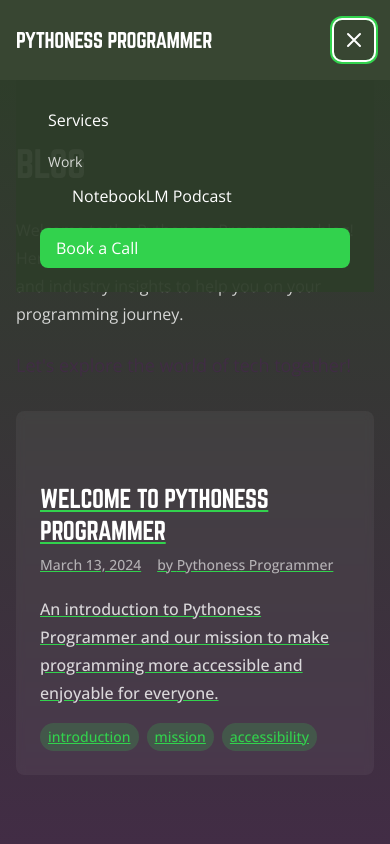
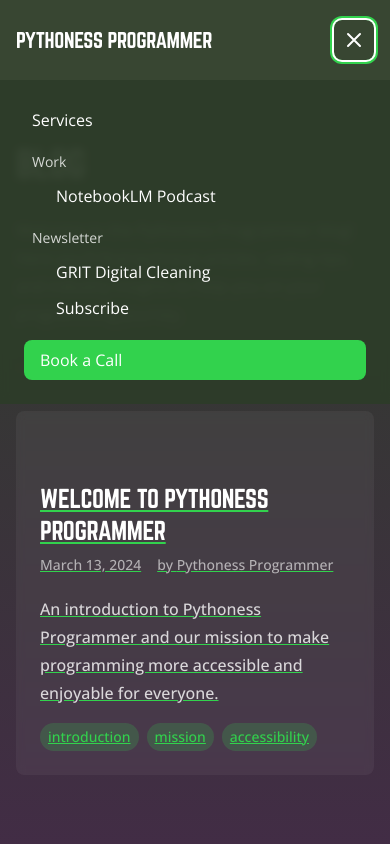
Before and after one commit to devandapaige/pythoness-programmer, a Next.js app: page /blog in a window 390 px wide. Both pictures are taken after a click on the button "Toggle mobile menu". Shown: the top 844 px of the page. Built offline with nearby package versions, Linux system fonts and the light colour scheme.

Commit message:
all links on mobile view too

```diff
--- a/src/components/Header.tsx
+++ b/src/components/Header.tsx
@@ -40,6 +40,7 @@ export default function Header() {
   };
 
   return (
+    <>
       <header
         className="h-20 px-4 md:px-6 bg-brand-green-dark/95 backdrop-blur-sm fixed w-full z-50"
         role="banner"
@@ -176,14 +177,16 @@ export default function Header() {
               />
             </svg>
           </button>
-
-        {/* Mobile Menu */}
+        </nav>
+      </header>
+      {/* Mobile Menu - moved outside header for proper stacking */}
       <div
         id="mobile-menu"
         className={`
-            absolute top-full left-0 w-full
+          absolute left-0 top-20 w-full
           bg-brand-green-dark/95 backdrop-blur-sm
           md:hidden
+          z-50
           transition-all duration-300 ease-in-out
           ${isMenuOpen ? 'opacity-100 visible' : 'opacity-0 invisible'}
         `}
@@ -211,6 +214,26 @@ export default function Header() {
               </Link>
             </div>
           </div>
+          <div className="space-y-2">
+            <p className="text-white/80 text-sm px-2">Newsletter</p>
+            <div className="pl-6 space-y-1">
+              <Link
+                href="/digital-spring-cleaning"
+                className="block text-white hover:text-brand-green-accent transition-colors focus:outline-none focus:ring-2 focus:ring-brand-green-accent focus:ring-offset-2 rounded-lg px-2 py-1"
+                onClick={() => setIsMenuOpen(false)}
+              >
+                GRIT Digital Cleaning
+              </Link>
+              <Link
+                href="https://pythoness.beehiiv.com/subscribe"
+                target="_blank"
+                className="block text-white hover:text-brand-green-accent transition-colors focus:outline-none focus:ring-2 focus:ring-brand-green-accent focus:ring-offset-2 rounded-lg px-2 py-1"
+                onClick={() => setIsMenuOpen(false)}
+              >
+                Subscribe
+              </Link>
+            </div>
+          </div>
           <Link
             href="https://cal.com/pythoness"
             target="_blank"
@@ -221,7 +244,6 @@ export default function Header() {
           </Link>
         </div>
       </div>
-      </nav>
-    </header>
+    </>
   )
 }
```
Lines whose indentation alone changed are shown as unchanged.
